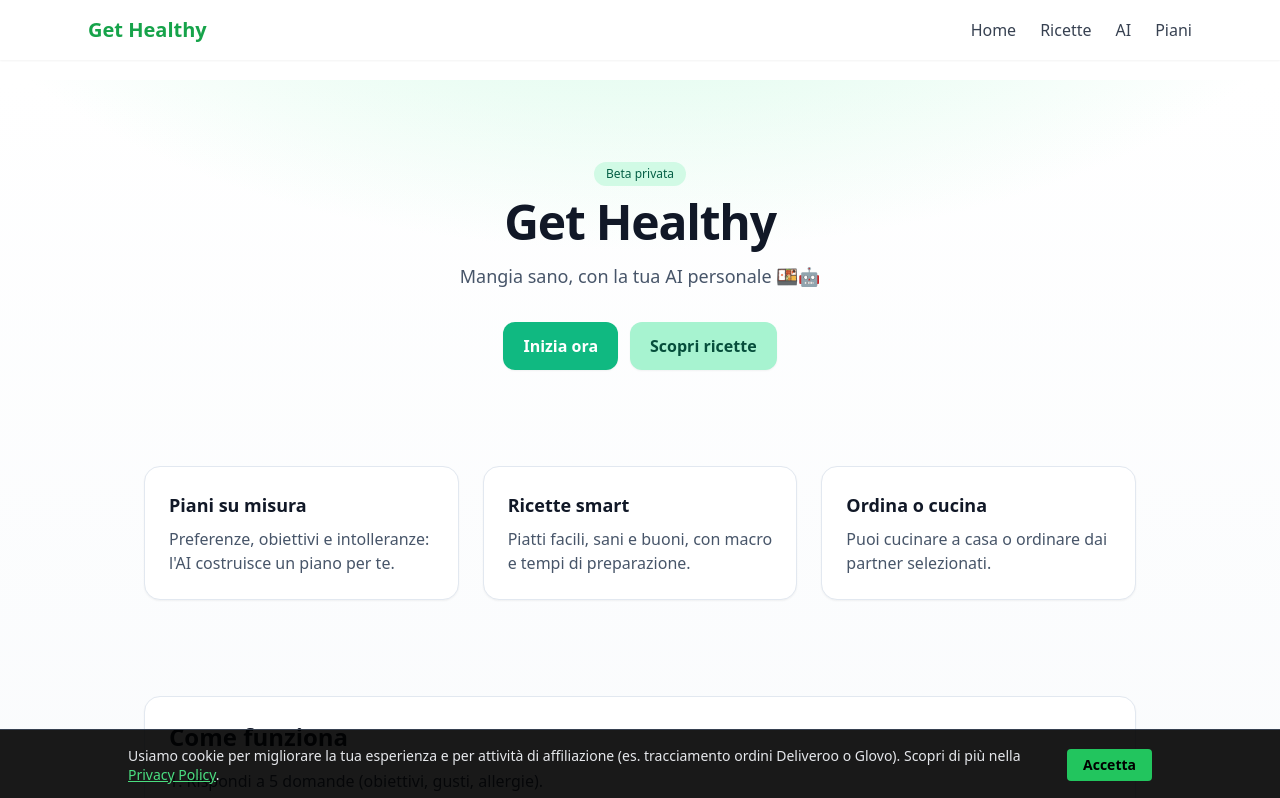
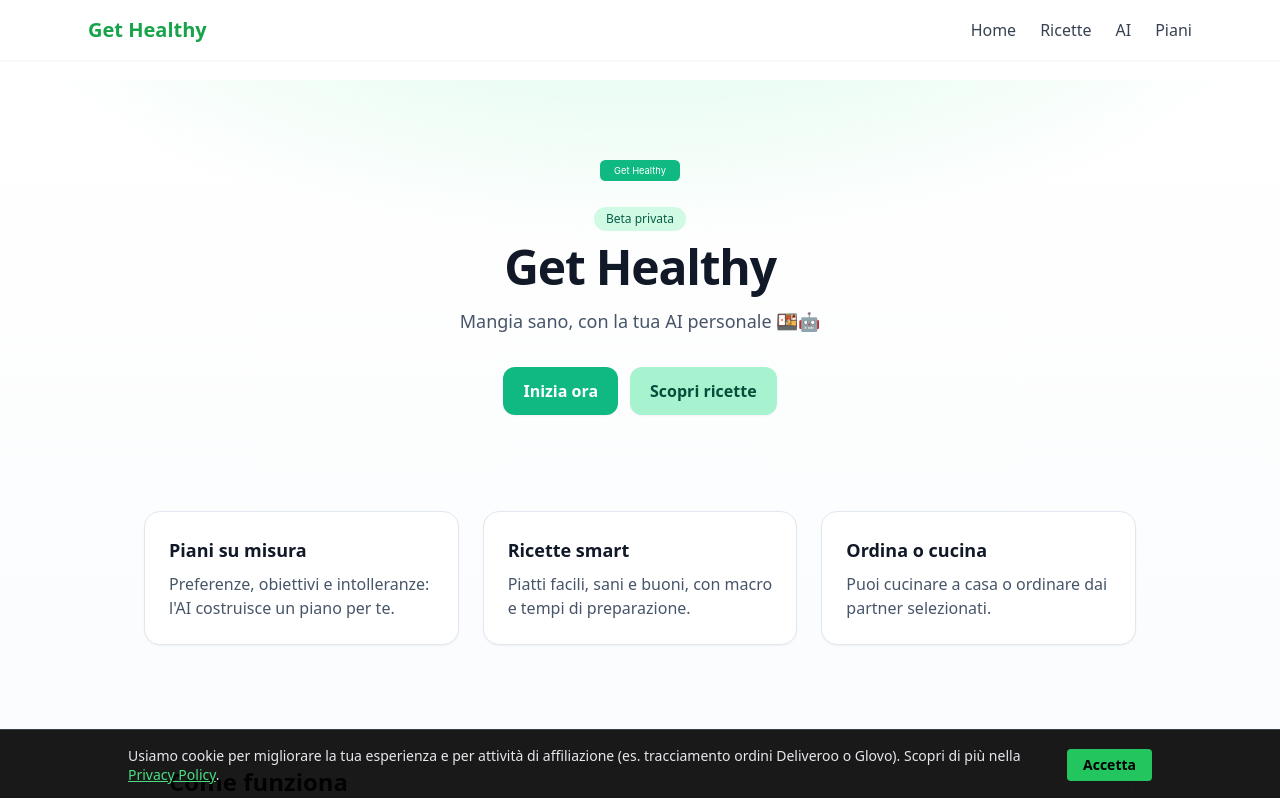
Before and after one commit to domenicocarabba/Get-Healthy, a Next.js app: page / in a window 1280 px wide. Shown: the top 798 px of the page. Built offline with nearby package versions, Linux system fonts and the light colour scheme.

Commit message:
Add logo (public/logo.svg) and show it in home hero

```diff
--- a/app/api/checkout/route.ts
+++ b/app/api/checkout/route.ts
@@ -2,7 +2,7 @@
 import Stripe from "stripe";
 import { NextResponse } from "next/server";
 
-export const runtime = "nodejs"; // Stripe richiede Node runtime (non Edge)
+export const runtime = "nodejs";
 
 type Plan = "base" | "plus" | "pro";
 type PriceMap = Record<Plan, string | undefined>;
@@ -19,7 +19,6 @@ export async function POST(req: Request) {
 
         const SITE =
             process.env.NEXT_PUBLIC_SITE_URL ||
-            // fallback all'origin della richiesta (utile in preview/local)
             new URL(req.url).origin;
 
         // Piano base gratuito → salta Stripe
@@ -30,23 +29,25 @@ export async function POST(req: Request) {
         const key = process.env.STRIPE_SECRET_KEY;
         if (!key) return j({ error: "Missing STRIPE_SECRET_KEY" }, 500);
 
-        // ✅ Nessuna apiVersion: Stripe SDK usa quella pin-nata nel pacchetto
         const stripe = new Stripe(key);
 
         const prices: PriceMap = {
-            base: process.env.STRIPE_PRICE_BASE,   // opzionale
-            plus: process.env.STRIPE_PRICE_PLUS,   // richiesto per plan=plus
-            pro: process.env.STRIPE_PRICE_PRO,     // richiesto per plan=pro
+            base: process.env.STRIPE_PRICE_BASE,  // opzionale
+            plus: process.env.STRIPE_PRICE_PLUS,  // richiesto per plan=plus
+            pro: process.env.STRIPE_PRICE_PRO,   // richiesto per plan=pro
         };
 
         const priceId = prices[plan];
         if (!priceId) return j({ error: `Invalid or missing price for plan: ${plan}` }, 400);
 
         const session = await stripe.checkout.sessions.create({
-            mode: "subscription", // usa "payment" se non vuoi abbonamenti
+            mode: "subscription",                       // usa "payment" se non vuoi abbonamenti
             line_items: [{ price: priceId, quantity: 1 }],
             success_url: `${SITE}/success?session_id={CHECKOUT_SESSION_ID}`,
             cancel_url: `${SITE}/pricing`,
+            // 👇 Aggiungiamo il piano nella sessione e nella subscription
+            metadata: { plan },
+            subscription_data: { metadata: { plan } },
         });
 
         return j({ url: session.url });
--- a/app/page.js
+++ b/app/page.js
@@ -1,15 +1,42 @@
 "use client";
+
+import Image from "next/image";
 
 export default function HomePage() {
   return (
     <div className="bg-hero-gradient">
       <section className="container pt-20 pb-12 text-center">
-        <div className="mb-3"><span className="inline-block text-xs font-medium px-3 py-1 rounded-full bg-emerald-100 text-emerald-800">Beta privata</span></div>
-        <h1 className="text-4xl md:text-5xl font-extrabold tracking-tight">Get Healthy</h1>
-        <p className="mt-4 text-lg text-slate-600">Mangia sano, con la tua AI personale 🍱🤖</p>
+        {/* Logo */}
+        <div className="flex justify-center mb-6">
+          <Image
+            src="/logo.svg"
+            alt="Get Healthy logo"
+            width={80}
+            height={80}
+            priority
+          />
+        </div>
+
+        <div className="mb-3">
+          <span className="inline-block text-xs font-medium px-3 py-1 rounded-full bg-emerald-100 text-emerald-800">
+            Beta privata
+          </span>
+        </div>
+
+        <h1 className="text-4xl md:text-5xl font-extrabold tracking-tight">
+          Get Healthy
+        </h1>
+        <p className="mt-4 text-lg text-slate-600">
+          Mangia sano, con la tua AI personale 🍱🤖
+        </p>
+
         <div className="mt-8 flex flex-col sm:flex-row gap-3 justify-center">
-          <a href="#start" className="btn btn-primary">Inizia ora</a>
-          <a href="#features" className="btn btn-secondary">Scopri ricette</a>
+          <a href="#start" className="btn btn-primary">
+            Inizia ora
+          </a>
+          <a href="#features" className="btn btn-secondary">
+            Scopri ricette
+          </a>
         </div>
       </section>
 
@@ -34,12 +61,23 @@ export default function HomePage() {
             <li>Ottieni un piano settimanale personalizzato con ricette.</li>
             <li>Scegli se cucinare o ordinare dagli shop partner.</li>
           </ol>
-          <form className="mt-6 grid sm:grid-cols-[1fr_1fr_auto] gap-3" onSubmit={(e) => e.preventDefault()}>
-            <input className="rounded-xl border border-slate-300 px-4 py-3" placeholder="La tua email" />
-            <input className="rounded-xl border border-slate-300 px-4 py-3" placeholder="Obiettivo (dimagrire, energia…)" />
+          <form
+            className="mt-6 grid sm:grid-cols-[1fr_1fr_auto] gap-3"
+            onSubmit={(e) => e.preventDefault()}
+          >
+            <input
+              className="rounded-xl border border-slate-300 px-4 py-3"
+              placeholder="La tua email"
+            />
+            <input
+              className="rounded-xl border border-slate-300 px-4 py-3"
+              placeholder="Obiettivo (dimagrire, energia…)"
+            />
             <button className="btn btn-primary">Partecipa alla beta</button>
           </form>
-          <p className="text-xs text-slate-500 mt-2">Iscrivendoti accetti la nostra privacy policy.</p>
+          <p className="text-xs text-slate-500 mt-2">
+            Iscrivendoti accetti la nostra privacy policy.
+          </p>
         </div>
       </section>
     </div>
--- a/app/pricing/page.jsx
+++ b/app/pricing/page.jsx
@@ -1,3 +1,4 @@
+// app/pricing/page.jsx
 "use client";
 
 import Link from "next/link";
@@ -6,11 +7,9 @@ import { useRouter } from "next/navigation";
 export default function PricingPage() {
     const router = useRouter();
 
-    function choose(plan, target) {
-        try {
-            localStorage.setItem("gh_plan", plan);
-        } catch { }
-        if (target) router.push(target);
+    function choose(target) {
+        // ❌ NIENTE localStorage qui
+        router.push(target);
     }
 
     return (
@@ -33,7 +32,7 @@ export default function PricingPage() {
                         <li>• Limite richieste giornaliere</li>
                     </ul>
                     <button
-                        onClick={() => choose("base", "/ai")}
+                        onClick={() => choose("/ai?plan=base")}
                         className="w-full rounded-lg border px-4 py-2 hover:bg-gray-50"
                     >
                         Resta su Base
@@ -53,7 +52,7 @@ export default function PricingPage() {
                         <li>• Ricette e piani avanzati</li>
                     </ul>
                     <button
-                        onClick={() => choose("plus", "/checkout?plan=plus")}
+                        onClick={() => choose("/checkout?plan=plus")}
                         className="w-full rounded-lg bg-green-600 text-white px-4 py-2 hover:bg-green-700"
                     >
                         Attiva Plus
@@ -77,7 +76,7 @@ export default function PricingPage() {
                         <li>• Supporto fitness e piani personalizzati</li>
                     </ul>
                     <button
-                        onClick={() => choose("pro", "/checkout?plan=pro")}
+                        onClick={() => choose("/checkout?plan=pro")}
                         className="w-full rounded-lg bg-black text-white px-4 py-2 hover:bg-gray-900"
                     >
                         Attiva Pro
```
